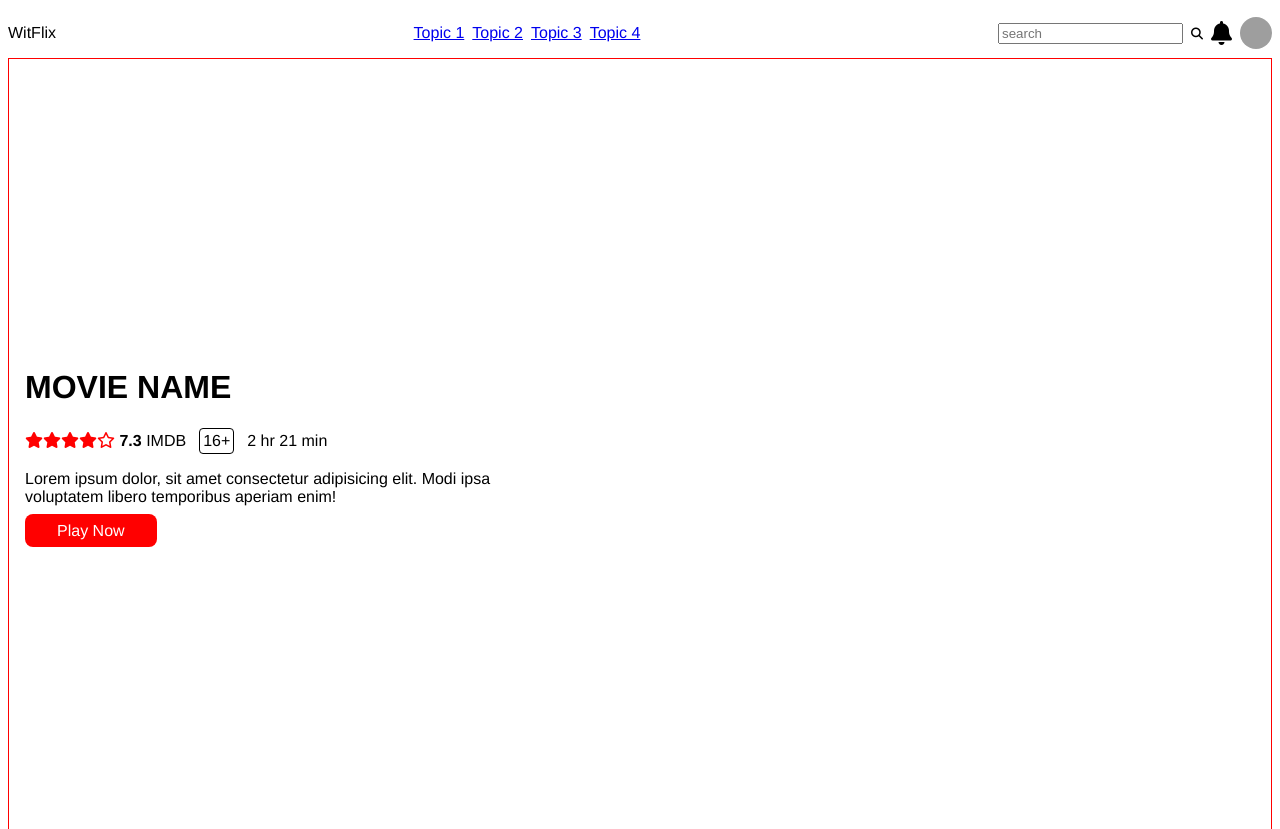
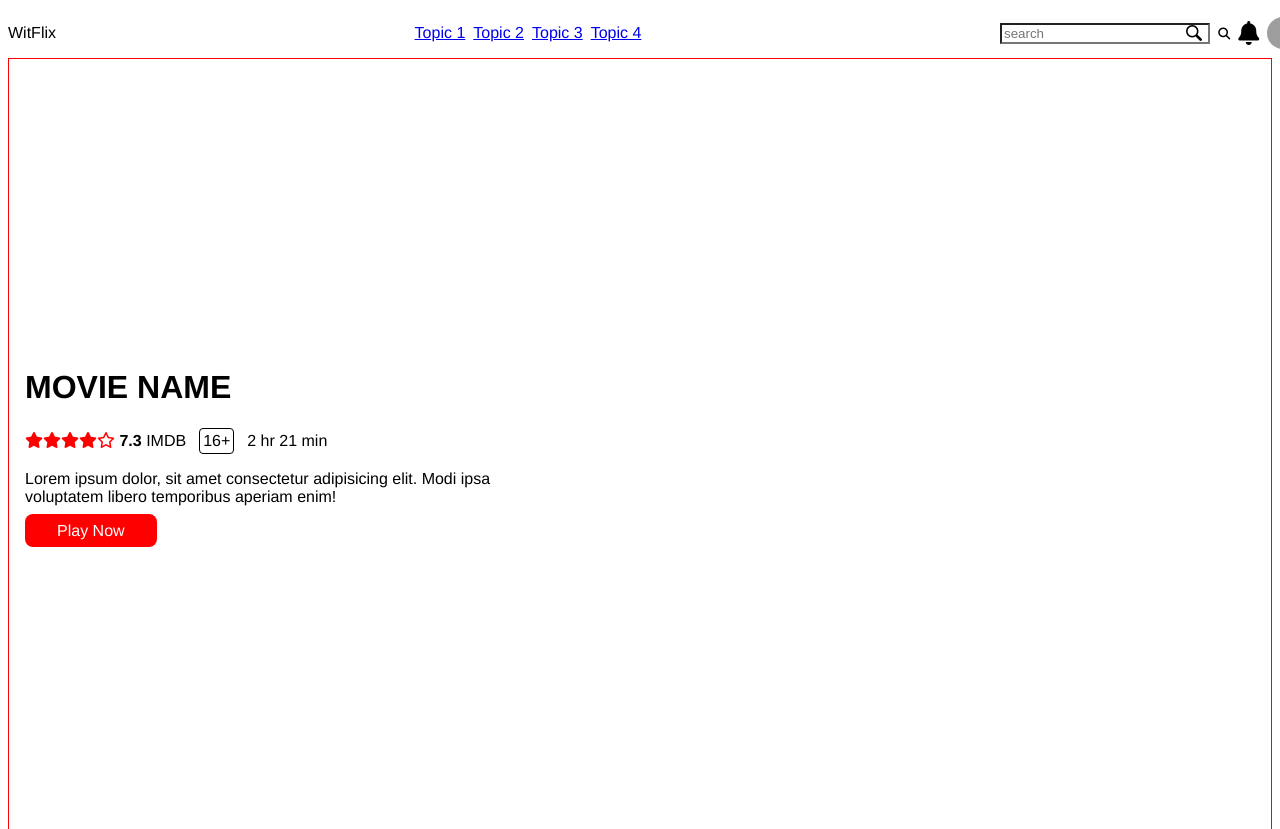
Before and after one commit to EmreWorkintech/wit0225-witflix-v1, a plain HTML site: page index.html in a window 1280 px wide. Shown: the top 829 px of the page. Drawn offline with Linux system fonts and the light colour scheme; grey boxes are pictures that could not be loaded.

Commit message:
search icon position added

```diff
--- a/index.css
+++ b/index.css
@@ -24,6 +24,18 @@ header nav {
     border-radius: 50%;
     width: 2rem;
     height: 2rem;
+}
+
+.user-controls input {
+    background-image: url("./assets/magnifying-glass.png");
+    background-repeat: no-repeat;
+    background-size: 8%;
+    background-position: 97%;
+    padding-right: 10%;
+}
+
+.input-icon {
+    margin-left: -1.5rem
 }
 
 /* Main */
```
Also changed, not shown: assets/magnifying-glass.png (added), 1 other file.
